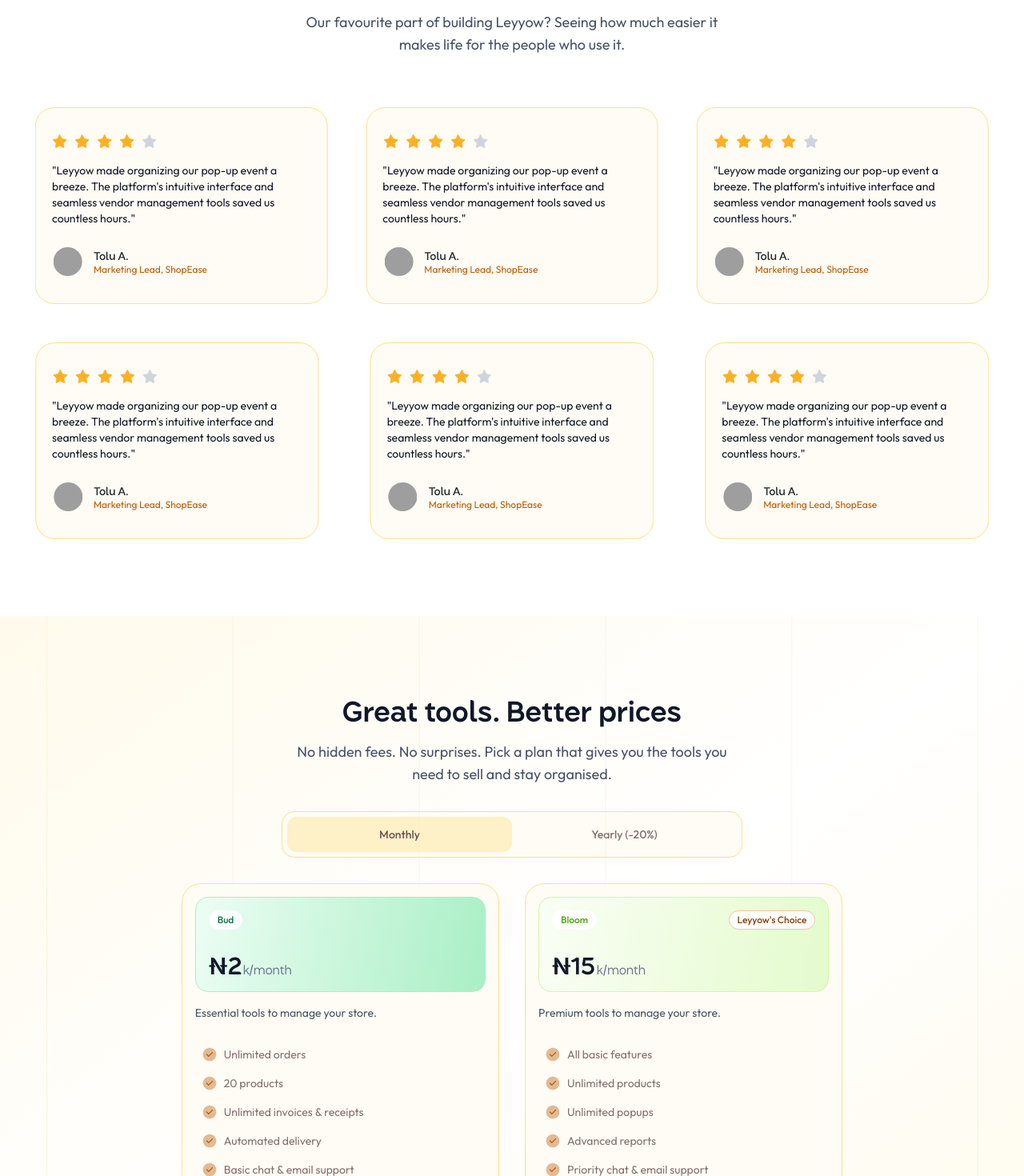
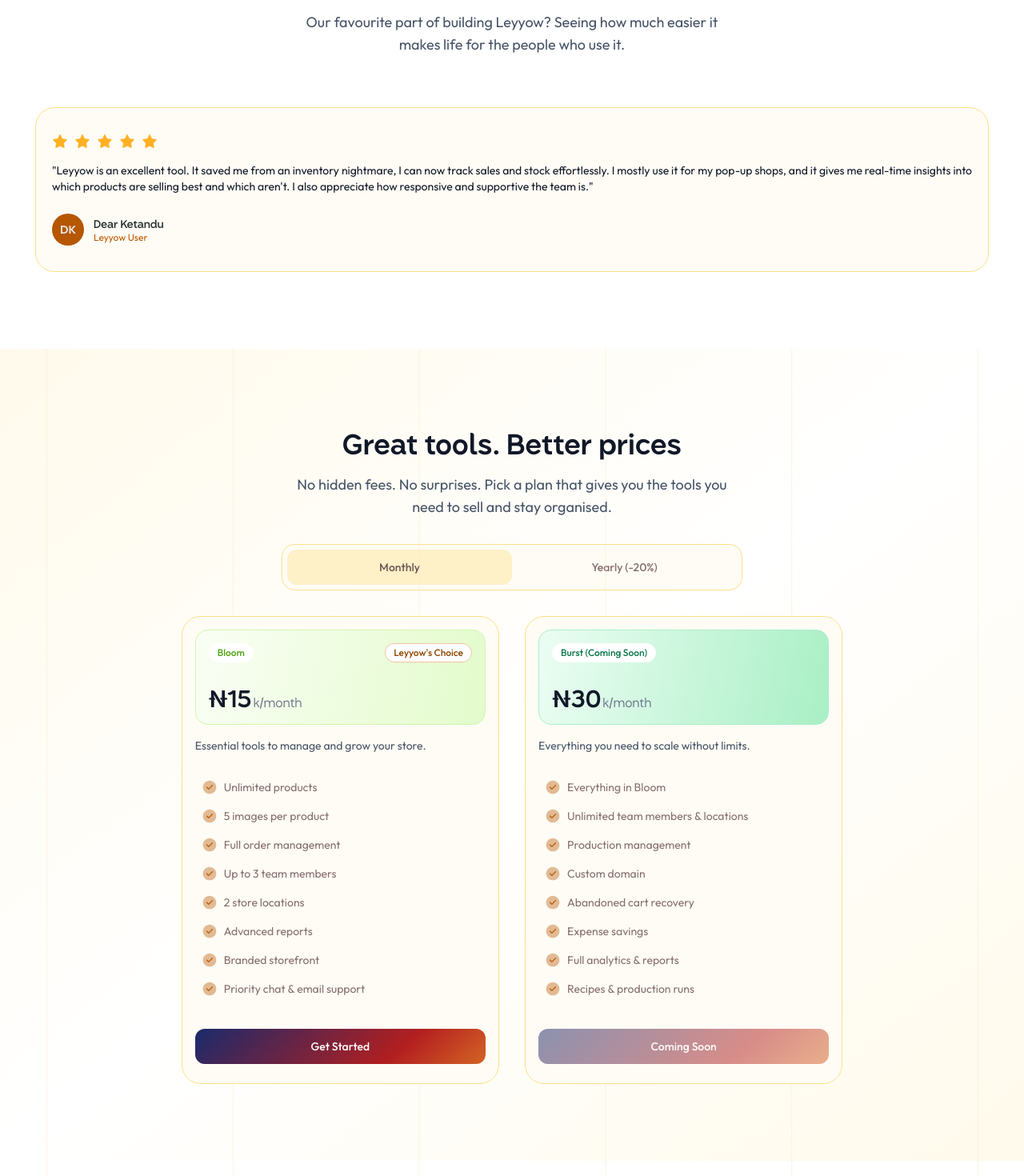
Before and after one commit to alkadelik/new_landing, a Vue app: page / in a window 1280 px wide. Shown: the part 4200-5670 px from the top of the page at 80% size. Built offline with nearby package versions, Linux system fonts and the light colour scheme; grey boxes are pictures that could not be loaded.

Commit message:
feat: update pricing plans and testimonials
Replace Bud plan with Bloom and Burst (Coming Soon), update feature lists
and pricing, and replace dummy testimonials with real customer review.

```diff
--- a/src/constants/home.ts
+++ b/src/constants/home.ts
@@ -3,37 +3,49 @@
 export const PRICINGS: Array<{
   name: string
   price: number
+  yearlyPrice: number
   background: string
   features: string[]
+  description: string
+  badge?: string
+  comingSoon?: boolean
 }> = [
   {
-    name: "Bud",
-    price: 2, // price in thousands
+    name: "Bloom",
+    price: 15, // price in thousands
+    yearlyPrice: 120, // yearly price in thousands
     background:
-      "background: linear-gradient(101.09deg, #ECFDF3 0%, #A9EFC5 100.08%); border: 1px solid #A9EFC5",
+      "background: linear-gradient(101.09deg, #FAFEF5 0%, #E3FBCC 100.08%); border: 1px solid #D0F8AB",
+    description: "Essential tools to manage and grow your store.",
+    badge: "Leyyow's Choice",
     features: [
-      "Unlimited orders",
-      "20 products",
-      "Unlimited invoices & receipts",
-      "Automated delivery",
-      "Basic chat & email support",
-      "Basic storefront",
-      "Basic order management",
+      "Unlimited products",
+      "5 images per product",
+      "Full order management",
+      "Up to 3 team members",
+      "2 store locations",
+      "Advanced reports",
+      "Branded storefront",
+      "Priority chat & email support",
     ],
   },
   {
-    name: "Bloom",
-    price: 15, // price in thousands
+    name: "Burst",
+    price: 30, // price in thousands
+    yearlyPrice: 300, // yearly price in thousands
     background:
-      "background: linear-gradient(101.09deg, #FAFEF5 0%, #E3FBCC 100.08%); border: 1px solid #D0F8AB",
+      "background: linear-gradient(101.09deg, #ECFDF3 0%, #A9EFC5 100.08%); border: 1px solid #A9EFC5",
+    description: "Everything you need to scale without limits.",
+    comingSoon: true,
     features: [
-      "All basic features",
-      "Unlimited products",
-      "Unlimited popups",
-      "Advanced reports",
-      "Priority chat & email support",
-      "Branded storefront",
-      "Advanced order management",
+      "Everything in Bloom",
+      "Unlimited team members & locations",
+      "Production management",
+      "Custom domain",
+      "Abandoned cart recovery",
+      "Expense savings",
+      "Full analytics & reports",
+      "Recipes & production runs",
     ],
   },
 ]
--- a/src/views/index.vue
+++ b/src/views/index.vue
@@ -341,24 +341,13 @@
         </p>
       </div>
 
-      <div class="space-y-12">
       <div>
-          <Carousel
-            :items-to-show="1"
-            :autoplay="2500"
-            :wrap-around="true"
-            :gap="8"
-            :breakpoints="{
-              640: { itemsToShow: 2, gap: 16 },
-              768: { itemsToShow: 2, gap: 32 },
-              1024: { itemsToShow: 3, gap: 48 },
-            }"
-          >
-            <Slide v-for="n in 5" :key="n">
+        <Carousel :items-to-show="1" :wrap-around="false">
+          <Slide :key="1">
             <div
               class="border-warning-200 bg-warning-25 flex flex-col items-start rounded-3xl border px-5 py-8"
               data-aos="fade-up"
-                :data-aos-delay="n * 100"
+              data-aos-delay="100"
             >
               <div class="inline-flex gap-2">
                 <Icon
@@ -366,67 +355,24 @@
                   :key="v"
                   size="20"
                   name="star-filled"
-                    :class="v <= 4 ? 'text-warning-400' : 'text-gray-300'"
+                  class="text-warning-400"
                 />
               </div>
               <p class="mt-4 mb-6 text-sm">
-                  "Leyyow made organizing our pop-up event a breeze. The platform's intuitive
-                  interface and seamless vendor management tools saved us countless hours."
+                "Leyyow is an excellent tool. It saved me from an inventory nightmare, I can now
+                track sales and stock effortlessly. I mostly use it for my pop-up shops, and it
+                gives me real-time insights into which products are selling best and which aren't. I
+                also appreciate how responsive and supportive the team is."
               </p>
               <Avatar
-                  url="https://randomuser.me/api/portraits/women/2.jpg"
-                  name="Tolu A."
-                  extra-text="Marketing Lead, ShopEase"
+                name="Dear Ketandu"
+                extra-text="Leyyow User"
                 extra-text-class="text-primary-500!"
                 class="mt-auto"
               />
             </div>
           </Slide>
         </Carousel>
-        </div>
-        <!--  -->
-        <div class="hidden md:block">
-          <Carousel
-            :items-to-show="1"
-            :autoplay="3200"
-            :wrap-around="true"
-            :gap="12"
-            :breakpoints="{
-              640: { itemsToShow: 2, gap: 32 },
-              768: { itemsToShow: 2, gap: 48 },
-              1024: { itemsToShow: 3, gap: 64 },
-            }"
-          >
-            <Slide v-for="n in 5" :key="n">
-              <div
-                class="border-warning-200 bg-warning-25 flex flex-col items-start rounded-3xl border px-5 py-8"
-                data-aos="fade-up"
-                :data-aos-delay="n * 100"
-              >
-                <div class="inline-flex gap-2">
-                  <Icon
-                    v-for="v in 5"
-                    :key="v"
-                    size="20"
-                    name="star-filled"
-                    :class="v <= 4 ? 'text-warning-400' : 'text-gray-300'"
-                  />
-                </div>
-                <p class="mt-4 mb-6 text-sm">
-                  "Leyyow made organizing our pop-up event a breeze. The platform's intuitive
-                  interface and seamless vendor management tools saved us countless hours."
-                </p>
-                <Avatar
-                  url="https://randomuser.me/api/portraits/women/2.jpg"
-                  name="Tolu A."
-                  extra-text="Marketing Lead, ShopEase"
-                  extra-text-class="text-primary-500!"
-                  class="mt-auto"
-                />
-              </div>
-            </Slide>
-          </Carousel>
-        </div>
       </div>
     </AppSection>
 
@@ -467,6 +413,7 @@
           v-for="(p, index) in PRICINGS"
           :key="p.name"
           class="border-warning-200 bg-warning-25 flex w-full flex-col rounded-3xl border sm:w-1/2 md:w-1/3"
+          :class="{ 'opacity-75': p.comingSoon }"
           data-aos="fade-up"
           :data-aos-delay="index * 100"
         >
@@ -474,26 +421,16 @@
             <div :style="p.background" class="rounded-2xl p-4">
               <div class="flex justify-between">
                 <Chip
-                  :label="p.name"
+                  :label="p.comingSoon ? `${p.name} (Coming Soon)` : p.name"
                   size="sm"
                   :class="`border-white! bg-white! ${p.name === 'Bloom' ? 'text-[#4CA30D]!' : 'text-success-700!'}`"
                 />
 
-                <Chip
-                  v-if="p.name === 'Bloom'"
-                  label="Leyyow's Choice"
-                  size="sm"
-                  class="bg-white!"
-                />
+                <Chip v-if="p.badge" :label="p.badge" size="sm" class="bg-white!" />
               </div>
 
               <h3 class="mt-6 text-3xl font-semibold">
-                ₦{{
-                  selectedPricingPeriod === "Monthly"
-                    ? p.price
-                    : p.name === "Bud"
-                      ? p.price * 12
-                      : (p.price * 12 * 0.8).toFixed(0)
+                ₦{{ selectedPricingPeriod === "Monthly" ? p.price : p.yearlyPrice
                 }}<span class="ml-0.5 text-base font-normal text-gray-500"
                   >k/{{ selectedPricingPeriod === "Monthly" ? "month" : "year" }}</span
                 >
@@ -501,7 +438,7 @@
             </div>
 
             <p class="my-4 text-sm text-gray-600">
-              {{ p.name === "Bloom" ? "Premium" : "Essential" }} tools to manage your store.
+              {{ p.description }}
             </p>
           </div>
 
@@ -513,9 +450,10 @@
           </ul>
           <div class="p-4 pb-6">
             <AppButton
-              label="Get Started"
+              :label="p.comingSoon ? 'Coming Soon' : 'Get Started'"
               class="gradient-btn w-full! px-10"
-              @click="openSignup()"
+              :disabled="p.comingSoon"
+              @click="!p.comingSoon && openSignup()"
             />
           </div>
         </div>
```
Also changed, not shown: 2 other files (tests, documents, lock files or other folders). Lines whose indentation alone changed are shown as unchanged.
